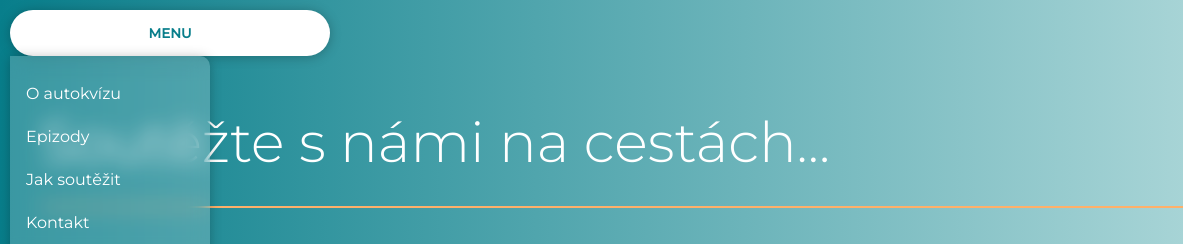
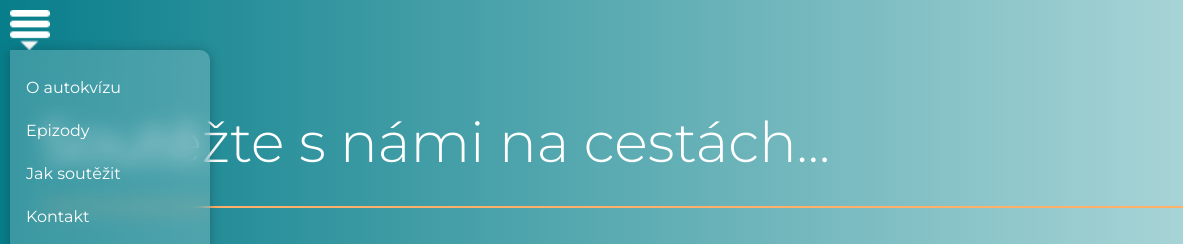
Before and after one commit to krobina/AutoKviz, an Eleventy site: page index.html in a window 1280 px wide. Shown: the top 244 px of the page, 0-1183 px from the left. Built offline with nearby package versions, Linux system fonts and the light colour scheme; Eleventy itself is replaced by a stand-in of ours; files that its build step writes are made by us from their sources.

Commit message:
dropdown button

```diff
--- a/_includes/AutoKviz.njk
+++ b/_includes/AutoKviz.njk
@@ -13,7 +13,7 @@
 <body>
     <div class="header">
         <div class="dropdown">
-            <button class="dropbtn"><b>MENU</b></button>
+            <button class="dropbtn"> </button>
             <div class="dropdown__content">
                 <ul class="menu">
                     <li class="menu__item"><a href="/o_autokvizu/">O autokvízu</a></li>
--- a/scss/style.scss
+++ b/scss/style.scss
@@ -14,21 +14,18 @@ body {
 }
 
 .dropbtn {
-    font-family: 'Montserrat', sans-serif;
-    padding: 15px;
-    border-radius: 30px;
-    backdrop-filter: blur(20px);
-    background-color: #ffffff;
-    box-shadow: 0 1px 12px rgba(0, 0, 0, 0.25);
-    border: 0px solid rgba(255, 255, 255, 0.3);
-    color: #087e8b;
+    border: none;
+    background-color: rgba($color: #ffffff, $alpha: 0.0);
+    background-image: url(/images/dropdown1.png);
+    padding: 20px;
+    background-repeat: no-repeat;
+    background-size: contain;
     transition-duration: 300ms;
-    transition-property: background-color;
-    width: 100%;
+    transition-property: background-image;
+
 
     &:hover {
-        box-shadow: none;
-        border-radius: 10px 10px 10px 0px;
+        background-image: url(/images/dropdown2.png);
     }
 
     &:active {
```
Also changed, not shown: css/style.css, images/dropdown1.png (added), images/dropdown2.png (added), 1 other file.
